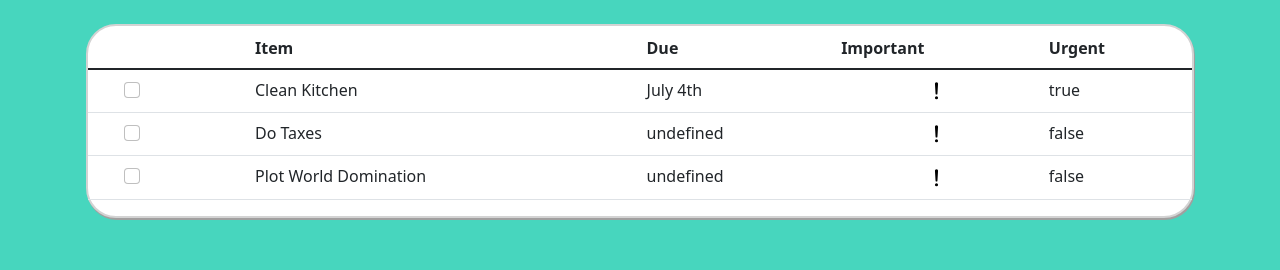
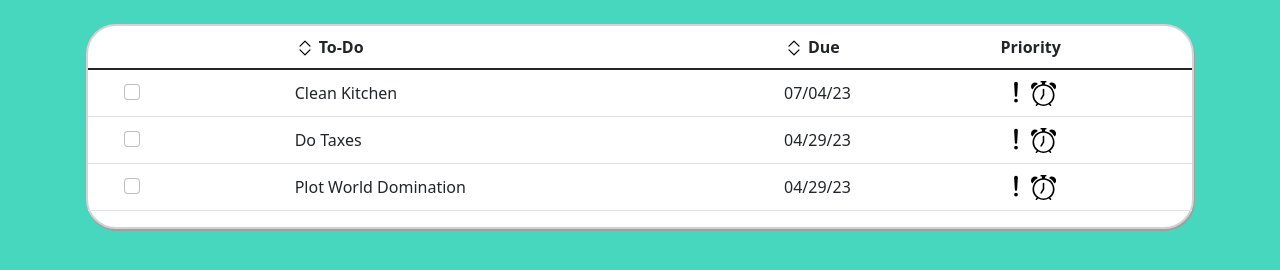
Before and after one commit to PiraTechnics/Prio, a website built with webpack: page src/index.html in a window 1280 px wide. Built offline with nearby package versions, Linux system fonts and the light colour scheme.

Commit message:
UI, PRoject Structure Improvements

```diff
--- a/package.json
+++ b/package.json
@@ -33,6 +33,7 @@
   },
   "dependencies": {
     "@popperjs/core": "^2.11.7",
-    "bootstrap": "^5.2.3"
+    "bootstrap": "^5.2.3",
+    "date-fns": "^2.29.3"
   }
 }
--- a/src/index.js
+++ b/src/index.js
@@ -3,18 +3,29 @@ import './scss/styles.scss'
 // Import all of Bootstrap's JS -- NOTE: We maaay not need this, check back later
 import * as bootstrap from 'bootstrap'
 
-import { Todo } from "./todo";
-import { list } from "./ui";
+import { Todo } from "./todoModel";
+import { deleteTableRows, renderList } from "./listView";
 
 // To-Do Item DOM manupulation to add entries onto our page
 //hardcoded for now
 const container = document.querySelector('.container');
 
-  const item1 = new Todo('Clean Kitchen', 'something something', 'July 4th', true);
+const item1 = new Todo('Clean Kitchen', 'something something', '7-4-2023', true);
 const item2 = new Todo('Do Taxes');
 const item3 = new Todo('Plot World Domination');
 
 const myList = [];
 myList.push(item1, item2, item3);
 
-  container.appendChild(list(myList, 'Default List'));
+container.appendChild(renderList(myList, 'Default List'));
+
+
+//Testing Deletion
+
+/* const deleteButton = document.createElement('button');
+deleteButton.innerText = 'Delete EVERYTHING';
+console.log(document.querySelector('tbody'));
+deleteButton.addEventListener('click', () => {
+  deleteTableRows(document.querySelector('tbody'))
+});
+container.appendChild(deleteButton); */
--- /dev/null
+++ b/src/listController.js
@@ -0,0 +1 @@
+//PlaceHolder for data modification
--- /dev/null
+++ b/src/listView.js
@@ -0,0 +1,129 @@
+// Module to build UI components with applicable Bootstrap classes
+import exclamIcon from './assets/exclamation-lg.svg';
+import alarmIcon from './assets/alarm.svg';
+import chevronExpand from './assets/chevron-expand.svg';
+
+export function renderList(todoList, name) {
+    const listContainer = document.createElement('div');
+    listContainer.setAttribute('class', 'listContainer');
+
+    const table = renderTableHeader();
+    const body = renderTableBody(todoList);
+
+    table.appendChild(body);
+    listContainer.appendChild(table);
+
+    return listContainer;
+}
+
+export function deleteTableRows(tableBody) {
+    while(tableBody.firstChild) {
+        tableBody.removeChild(tableBody.lastChild);
+    }
+}
+
+function renderTableHeader() {
+        //Create Table and link structure in DOM
+        const table = document.createElement('table');
+        table.setAttribute('class', 'table');
+
+        //Create Table Header and link Elements in DOM
+        const th = document.createElement('thead');
+        const thRow = document.createElement('tr');
+        th.append(thRow);
+        table.append(th);
+
+        //Create and add Header Row to Table
+        const checkBox = renderCheckBox('placeholder');
+        checkBox.classList.add('invisible');
+        const checkKey = renderRowElement(checkBox, 'th', 'col');
+        const itemKey = renderRowElement(document.createTextNode('To-Do'), 'th', 'col');
+        itemKey.prepend(renderIcon(chevronExpand, 20, 'unsorted', 'me-1 sortIcon'));
+        itemKey.classList.add('align-middle');
+        const dueDateKey = renderRowElement(document.createTextNode('Due'), 'th', 'col');
+        dueDateKey.prepend(renderIcon(chevronExpand, 20, 'unsorted', 'me-1 sortIcon'));
+        dueDateKey.classList.add('align-middle');
+        const impKey = renderRowElement(document.createTextNode('Priority'), 'th', 'col');
+        impKey.classList.add('align-middle');
+        thRow.append(checkKey, itemKey, dueDateKey, impKey);
+
+        return table;
+}
+
+function renderTableBody(todoList) {
+    //Create Table Body, add list elements to it, and link in DOM
+    const tBody = document.createElement('tbody');
+    tBody.setAttribute('class', 'table-group-divider');
+
+    //Add all entries from list in order
+    for(let i = 0; i < todoList.length; i++) {
+        tBody.appendChild(renderTableRow(todoList[i], i));
+        console.log("Entry added: " + JSON.stringify(todoList[i]));
+    }
+
+    return tBody;
+}
+
+function renderTableRow(Todo, listIndex) {
+    const entryContainer = document.createElement('tr');
+    const entryCheckBox = renderRowElement(renderCheckBox(listIndex), 'td');
+    const entryTitle = renderRowElement(document.createTextNode(Todo.title), 'td');
+
+    // Leave blank if undefined (or other default)
+    //TODO: Change to be a date
+    const entryDue = renderRowElement(document.createTextNode(Todo.dueDate), 'td');
+
+    // TODO: Render each only IF associated boolean is ticked
+    const exclam = renderIcon(exclamIcon, 30, 'Exclamation Mark');
+    const alarm = renderIcon(alarmIcon, 25, 'Alarm Clock');
+
+    const impWrapper = document.createElement('div');
+    impWrapper.append(exclam, alarm);
+    const entryImp = renderRowElement(impWrapper, 'td');
+
+    entryContainer.append(entryCheckBox, entryTitle, entryDue, entryImp);
+    entryContainer.classList.add('align-middle');
+
+    return entryContainer;
+}
+
+function renderRowElement(entry, type, scope) {
+    const element = document.createElement(type);
+
+    if(scope) {element.setAttribute('scope', scope)}
+    element.appendChild(entry);
+
+    return element;
+}
+
+function renderIcon(icon, size, alt='icon', classes) {
+    const image = new Image();
+    image.src = icon;
+    image.setAttribute('alt', alt);
+    image.setAttribute('width', size);
+    image.setAttribute('height', size);
+
+    if(classes) { image.setAttribute('class', classes); }
+    return image;
+}
+
+function renderCheckBox(listIndex) {
+    const checkContainer = document.createElement('div');
+    checkContainer.setAttribute('class', 'form-check');
+
+    const checkBox = document.createElement('input');
+    checkBox.setAttribute('class', 'form-check-input ms-1 me-3');
+    checkBox.setAttribute('type', 'checkBox');
+    checkBox.setAttribute('vlaue', '');
+
+    if(!listIndex) {
+        const id = 'checkbox-' + listIndex;
+        checkBox.setAttribute('id', id);
+    }
+    else {
+        checkBox.setAttribute('id', 'placeholder');
+    }
+
+    checkContainer.append(checkBox);
+    return checkContainer;
+}
--- a/src/scss/styles.scss
+++ b/src/scss/styles.scss
@@ -16,3 +16,17 @@ div.listContainer {
     box-shadow: 1px 2px rgb(161, 159, 159);
     background-color: white;
 }
+
+.sortIcon {
+    box-sizing: border-box;
+    margin-bottom: 1px;
+}
+
+.sortIcon:hover, .sortIcon:active {
+    border: 1.5px solid gray;
+    border-radius: 3px;
+}
+
+.sortIcon:active {
+    background-color: lightgray;
+ }
--- a/src/todo.js
+++ b/src/todoModel.js
@@ -1,8 +1,19 @@
+import { format } from 'date-fns'
+
 export class Todo {
     constructor(title, description, dueDate, priority=false, urgent=false) {
         this.title = title;
         this.description = description;
-        this.dueDate = dueDate;
+
+        if(dueDate) {
+            this.dueDate = new Date(dueDate);
+            console.log("Due Date: " + dueDate);
+        }
+        else {
+            //Set Today's date as default (FOR NOW)
+            this.dueDate = new Date();
+        }
+
         this.priority = priority;
         this.urgent = urgent;
     }
@@ -13,7 +24,7 @@ export class Todo {
     get description() { return this._description; }
     set description(newDesc) { this._description = newDesc; }
 
-    get dueDate() { return this._dueDate; }
+    get dueDate() { return format(this._dueDate, 'MM/dd/yy'); }
     set dueDate(newDate) { this._dueDate = newDate; }
 
     get priority() { return this._priority; }
--- a/src/ui.js
+++ /dev/null
@@ -1,94 +0,0 @@
-// Module to build UI components with applicable Bootstrap classes
-import exclamIcon from './assets/exclamation-lg.svg';
-
-function listItem(Todo, listIndex) {
-    const entryContainer = document.createElement('tr');
-    const entryCheckBox = createTableRowElement(createCheckBox(listIndex), 'td');
-    const entryTitle = createTableRowElement(document.createTextNode(Todo.title), 'td');
-    const entryDue = createTableRowElement(document.createTextNode(Todo.dueDate), 'td');
-    //const entryImp = createTableRowElement(document.createTextNode(Todo.priority), 'td');
-    const entryUrg = createTableRowElement(document.createTextNode(Todo.urgent), 'td');
-
-    const exclam = new Image();
-    exclam.src = exclamIcon;
-    exclam.setAttribute('alt', 'Exclamation Mark');
-    exclam.setAttribute('width', 25);
-    exclam.setAttribute('height', 25);
-    //exclam.setAttribute('background-color', '#030303');
-    const impWrapper = document.createElement('div');
-    impWrapper.setAttribute('class', 'text-center');
-    impWrapper.appendChild(exclam);
-    const entryImp = createTableRowElement(impWrapper, 'td');
-
-    entryContainer.append(entryCheckBox, entryTitle, entryDue, entryImp, entryUrg);
-
-    return entryContainer;
-}
-
-function createTableRowElement(entry, type, scope) {
-    const element = document.createElement(type);
-
-    if(scope) {element.setAttribute('scope', scope)}
-    element.appendChild(entry);
-
-    return element;
-}
-
-function createCheckBox(listIndex) {
-    const checkContainer = document.createElement('div');
-    checkContainer.setAttribute('class', 'form-check');
-
-    const checkBox = document.createElement('input');
-    checkBox.setAttribute('class', 'form-check-input ms-1 me-3');
-    checkBox.setAttribute('type', 'checkBox');
-    checkBox.setAttribute('vlaue', '');
-
-    if(!listIndex) {
-        const id = 'checkbox-' + listIndex;
-        checkBox.setAttribute('id', id);
-    }
-    else {
-        checkBox.setAttribute('id', 'placeholder');
-    }
-
-    checkContainer.append(checkBox);
-    return checkContainer;
-}
-
-export function list(todoList, name) {
-    const listContainer = document.createElement('div');
-    listContainer.setAttribute('class', 'listContainer');
-
-    //Create Table and link structure in DOM
-    const table = document.createElement('table');
-    table.setAttribute('class', 'table');
-
-    //Create Table Header and link Elements in DOM
-    const th = document.createElement('thead');
-    const thRow = document.createElement('tr');
-    th.append(thRow);
-    table.append(th);
-
-    //Create and add Header Row to Table
-    const checkBox = createCheckBox('placeholder');
-    checkBox.classList.add('invisible');
-    const checkKey = createTableRowElement(checkBox, 'th', 'col');
-    const itemKey = createTableRowElement(document.createTextNode('Item'), 'th', 'col');
-    const dueDateKey = createTableRowElement(document.createTextNode('Due'), 'th', 'col');
-    const impKey = createTableRowElement(document.createTextNode('Important'), 'th', 'col');
-    const urgKey = createTableRowElement(document.createTextNode('Urgent'), 'th', 'col');
-    thRow.append(checkKey, itemKey, dueDateKey, impKey, urgKey);
-
-    //Create Table Body, add list elements to it, and link in DOM
-    const tBody = document.createElement('tbody');
-    tBody.setAttribute('class', 'table-group-divider');
-    table.append(tBody);
-
-    for(let i = 0; i < todoList.length; i++) {
-        tBody.appendChild(listItem(todoList[i], i));
-        console.log("Entry added: " + JSON.stringify(todoList[i]));
-    }
-
-    listContainer.appendChild(table);
-    return listContainer;
-}
```
Also changed, not shown: src/assets/arrow-down-up.svg (added), src/assets/arrow-down.svg (added), src/assets/arrow-up.svg (added), src/assets/chevron-contract.svg (added), src/assets/chevron-double-down.svg (added), src/assets/chevron-double-up.svg (added), src/assets/chevron-down.svg (added), src/assets/chevron-expand.svg (added), src/assets/chevron-up.svg (added), 1 other file. Lines whose indentation alone changed are shown as unchanged.
